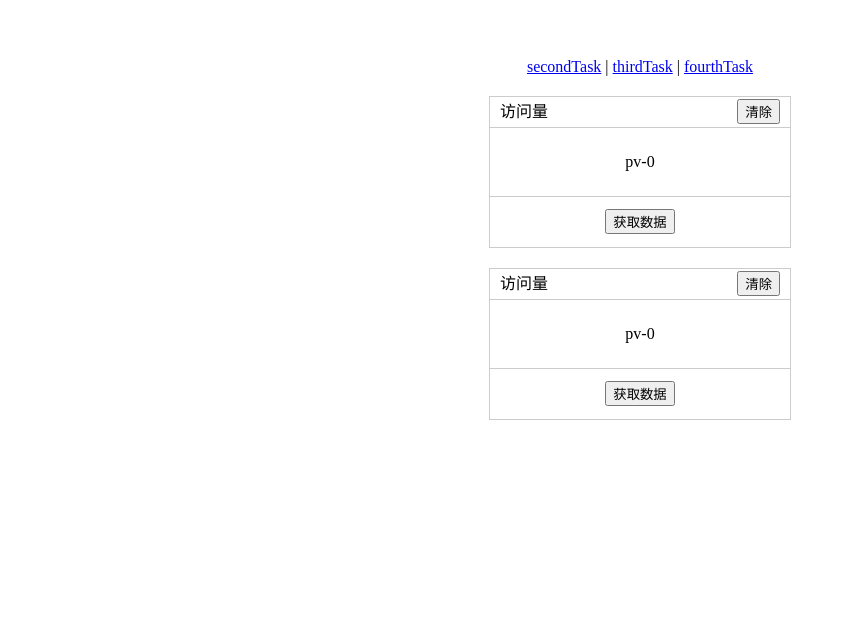
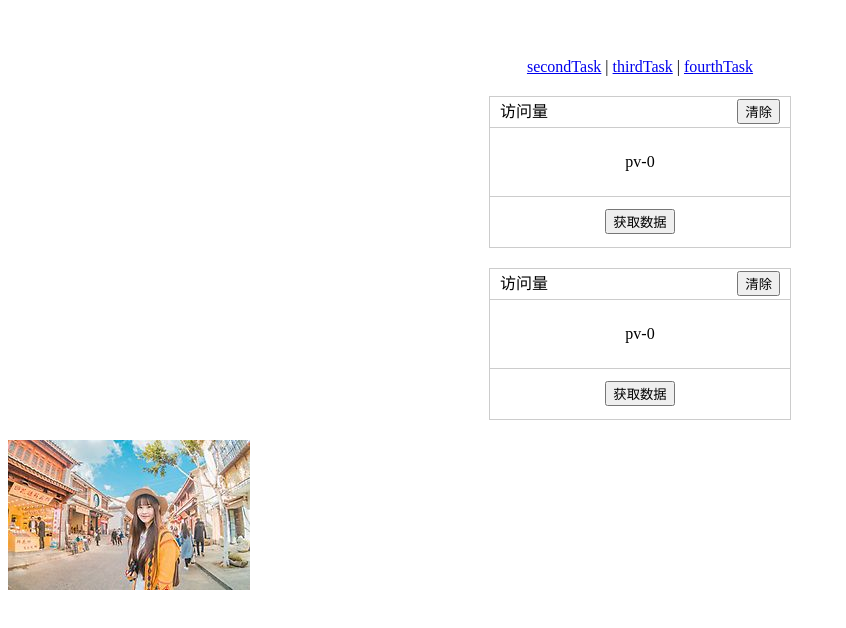
Before and after one commit to Running-stars/testPage, a plain HTML site: page index.html in a window 1280 px wide. Shown: the whole page, without its empty margins (0-846 px from the left). Drawn offline with Linux system fonts and the light colour scheme; files that its build step writes are made by us from their sources; files whose address does not match are found by name.

Commit message:
Update index.html

```diff
--- a/index.html
+++ b/index.html
@@ -23,6 +23,7 @@
       ></noscript
     >
     <div id="app"></div>
+    <img src="./1.jpg"/>
     <script src="./dist/js/chunk-vendors.10a001c8.js"></script>
     <script src="./dist/js/app.ade3eed6.js"></script>
   </body>
```
